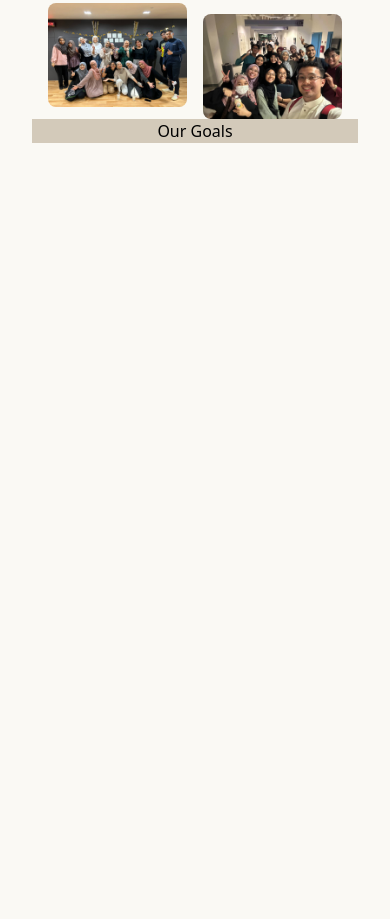
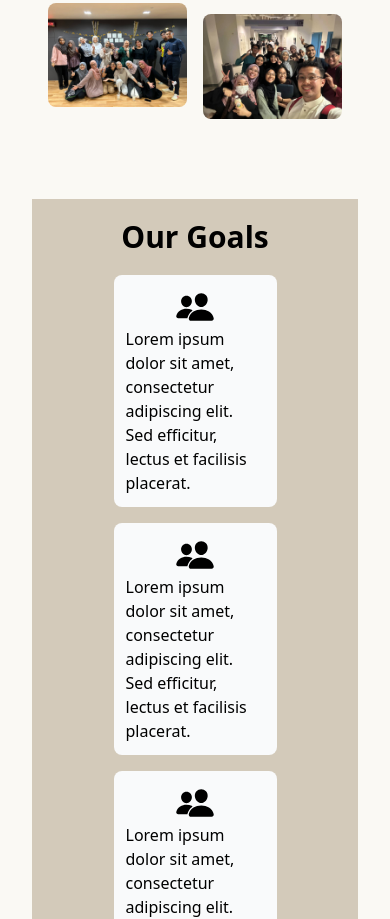
Before and after one commit to Sorarat/mcms-website, a React (Vite) app: page / in a window 390 px wide. Shown: the part 853-1772 px from the top of the page. Before the commit the page ends 1028 px from the top, so only its background shows below. Built offline with nearby package versions, Linux system fonts and the light colour scheme.

Commit message:
goals mobile and desktop

```diff
--- a/package.json
+++ b/package.json
@@ -11,7 +11,8 @@
   },
   "dependencies": {
     "react": "^18.2.0",
-    "react-dom": "^18.2.0"
+    "react-dom": "^18.2.0",
+    "react-icons": "^5.4.0"
   },
   "devDependencies": {
     "@types/react": "^18.2.64",
--- /dev/null
+++ b/src/Goals.tsx
@@ -0,0 +1,19 @@
+import GoalsCard from "./components/GoalsCard";
+
+const Goals = () => {
+  return (
+    <div className="bg-customBeige-70 mt-20 w-full">
+      <div>
+        <h2 className="text-3xl font-semibold p-5">Our Goals</h2>
+      </div>
+      <div className="flex flex-col items-center sm:flex-row sm:space-x-3 sm:m-2">
+        {/* 3 goal cards */}
+        <GoalsCard />
+        <GoalsCard />
+        <GoalsCard />
+      </div>
+    </div>
+  );
+};
+
+export default Goals;
--- a/src/Home.tsx
+++ b/src/Home.tsx
@@ -1,14 +1,14 @@
 import Navbar from "./components/Navbar";
-import Hero from "./components/Hero";
-import Goals from "./components/Goals";
+import Hero from "./Hero";
+import Goals from "./Goals";
 
 const Home = () => {
   return (
-    <>
+    <div className="overflow-x-hidden">
       <Navbar />
       <Hero />
       <Goals />
-    </>
+    </div>
   );
 };
 
--- a/src/components/Goals.tsx
+++ /dev/null
@@ -1,12 +0,0 @@
-const Goals = () => {
-  return (
-    <div className="bg-customBeige-70">
-      <div>
-        <h2>Our Goals</h2>
-      </div>
-      <div>{/* 3 goal cards */}</div>
-    </div>
-  );
-};
-
-export default Goals;
--- /dev/null
+++ b/src/components/GoalsCard.tsx
@@ -0,0 +1,20 @@
+import { IoPeople } from "react-icons/io5";
+
+const GoalsCard = () => {
+  return (
+    <div className="bg-gray-50 rounded-lg h-auto w-1/2 flex flex-col p-3 mb-4">
+      <div className="flex justify-center">
+        <IoPeople size={40} />
+      </div>
+
+      <div>
+        <p className="text-left font-light">
+          Lorem ipsum dolor sit amet, consectetur adipiscing elit. Sed
+          efficitur, lectus et facilisis placerat.
+        </p>
+      </div>
+    </div>
+  );
+};
+
+export default GoalsCard;
```
Also changed, not shown: src/Hero.tsx (renamed from src/components/Hero.tsx), 1 other file (tests, documents, lock files or other folders).
